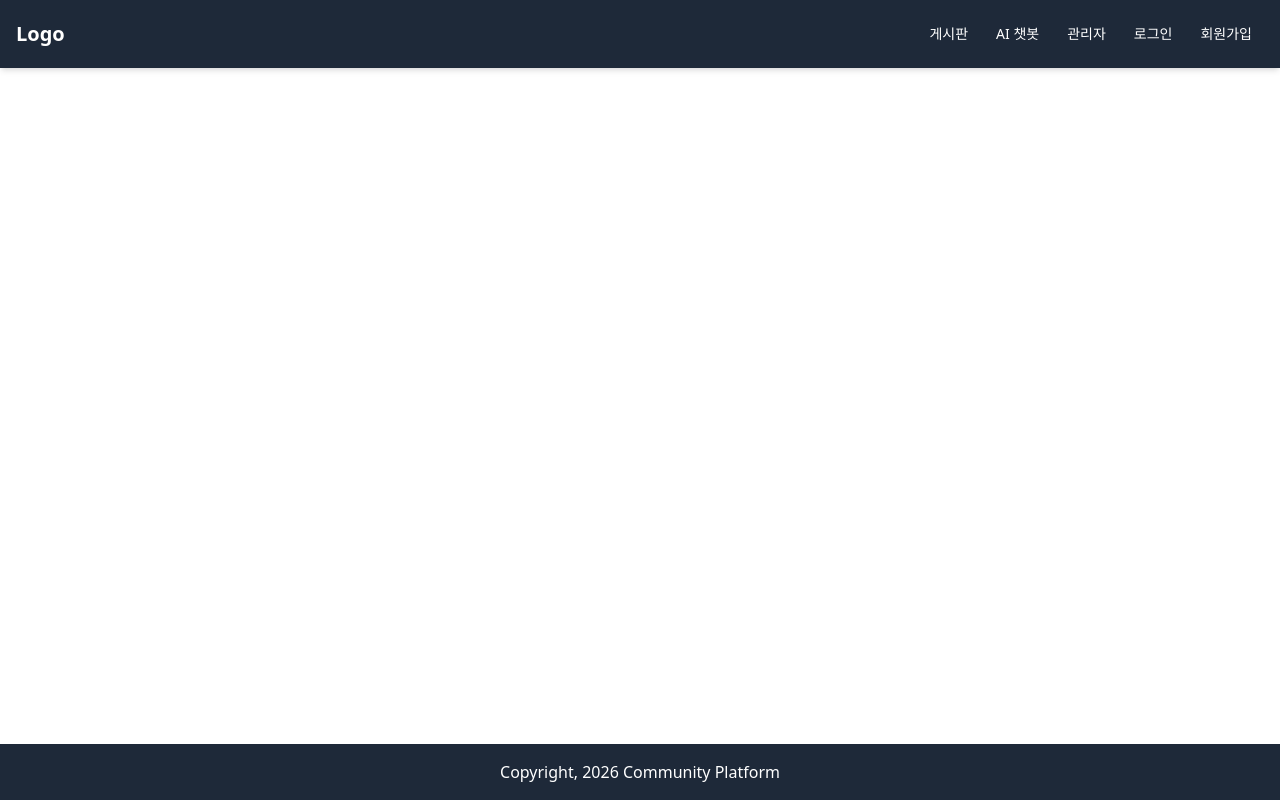
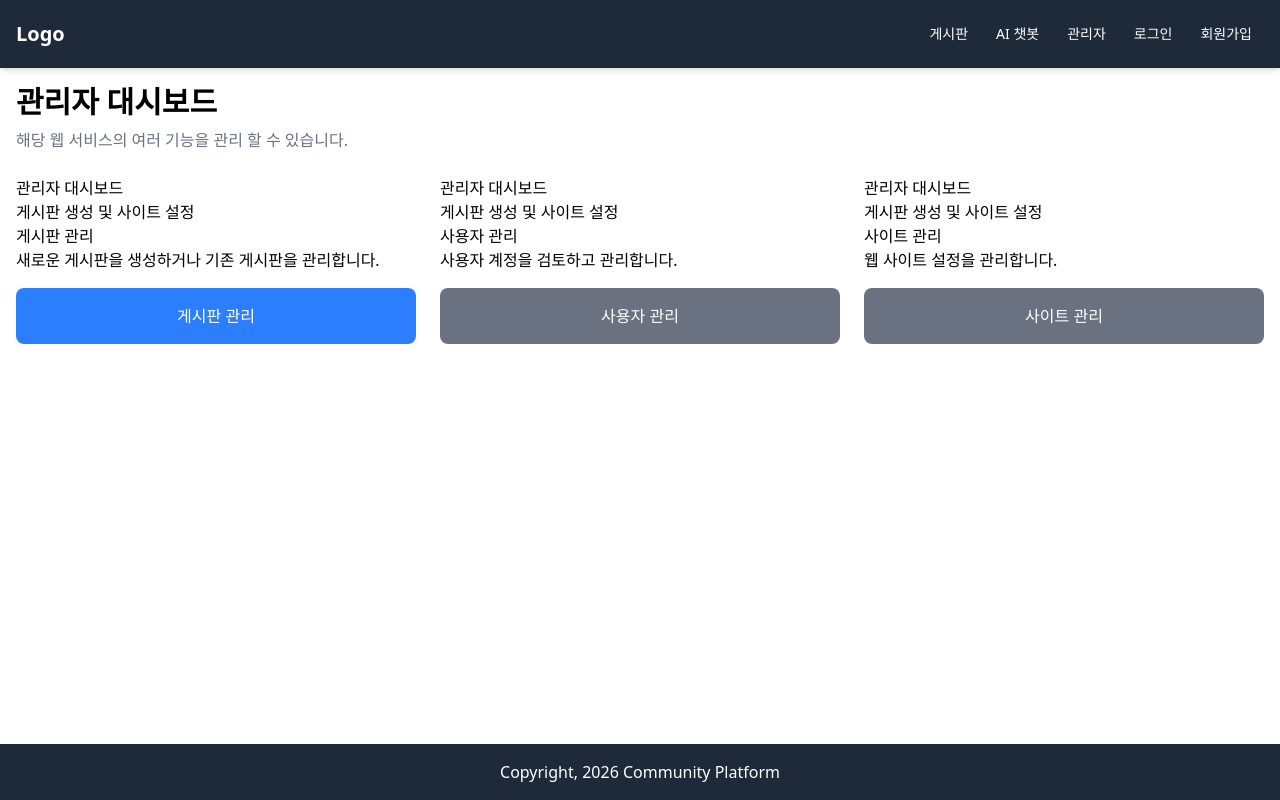
Before and after one commit to citeFred/community_fe, a React (Vite) app: page /admin in a window 1280 px wide. Built offline with nearby package versions, Linux system fonts and the light colour scheme.

Commit message:
feat: 기초 관리자 페이지(게시판 생성 등) 컴포넌트 및 페이지 구성

```diff
--- /dev/null
+++ b/src/components/cards/ActionCard.jsx
@@ -0,0 +1,25 @@
+function ActionCard({title, text, buttonText, onButtonClick, buttonVariant = 'primary'}) {
+    const buttonStyles = {
+        primary: 'bg-blue-500 hover:bg-blue-700',
+        success: 'bg-green-500 hover:bg-green-700',
+        danger: 'bg-red-500 hover:bg-red-700',
+        secondary: 'bg-gray-500 hover:bg-gray-700',
+    };
+
+    const buttonClass = `w-full px-4 py-4 text-white rounded-lg ${buttonStyles[buttonVariant] || buttonStyles['primary']}`
+
+    return (
+        <div>
+            <h2>관리자 대시보드</h2>
+            <p>게시판 생성 및 사이트 설정</p>
+
+            <div>
+                <h5>{title}</h5>
+                <p>{text}</p>
+                <button onClick = {onButtonClick} className={`mt-4 ${buttonClass}`}>{buttonText}</button>
+            </div>
+        </div>
+    )
+}
+
+export default ActionCard;
--- /dev/null
+++ b/src/pages/admin/AdminPage.jsx
@@ -0,0 +1,40 @@
+import { useNavigate } from "react-router-dom";
+import ActionCard from "../../components/cards/ActionCard";
+
+function AdminPage() {
+    const navigate = useNavigate();
+
+    return (
+        <div>
+            <div className="board-b mb-6">
+                <h2 className="text-3xl font-bold">관리자 대시보드</h2>
+                <p className="mt-2 text-gray-500">해당 웹 서비스의 여러 기능을 관리 할 수 있습니다.</p>
+            </div>
+            <div className="grid grid-cols-1 md:grid-cols-2 lg:grid-cols-3 gap-6">
+                <ActionCard
+                    title="게시판 관리"
+                    text="새로운 게시판을 생성하거나 기존 게시판을 관리합니다."
+                    buttonText="게시판 관리"
+                    buttonVariant="primary"
+                    onButtonClick={() => { navigate('/admin/boards'); alert('게시판 관리 페이지로 이동'); }}
+                />
+                <ActionCard
+                    title="사용자 관리"
+                    text="사용자 계정을 검토하고 관리합니다."
+                    buttonText="사용자 관리"
+                    buttonVariant="secondary"
+                    onButtonClick={() => { alert('사용자 관리 페이지로 이동(구현예정)'); }}
+                />
+                <ActionCard
+                    title="사이트 관리"
+                    text="웹 사이트 설정을 관리합니다."
+                    buttonText="사이트 관리"
+                    buttonVariant="secondary"
+                    onButtonClick={() => { alert('사이트 관리 페이지로 이동(구현예정)'); }}
+                />
+            </div>
+        </div>
+    )
+}
+
+export default AdminPage;
--- /dev/null
+++ b/src/pages/admin/board-management/BoardCreatePage.jsx
@@ -0,0 +1,9 @@
+function BoardCreatePage() {
+    return (
+        <div>
+            게시판 생성 폼 페이지
+        </div>
+    )
+}
+
+export default BoardCreatePage;
--- /dev/null
+++ b/src/pages/admin/board-management/BoardManagementPage.jsx
@@ -0,0 +1,9 @@
+function BoardManagementPage() {
+    return (
+        <div>
+            게시판 리스트 및 게시판 생성 버튼 위치
+        </div>
+    )
+}
+
+export default BoardManagementPage;
--- a/src/routes/AppRoutes.jsx
+++ b/src/routes/AppRoutes.jsx
@@ -1,11 +1,21 @@
 import { Route, Routes } from "react-router-dom";
 import HomePage from "../pages/home/HomePage";
 import BoardListPage from "../pages/boards/BoardListPage";
+import AdminPage from "../pages/admin/AdminPage";
+import BoardManagementPage from "../pages/admin/board-management/BoardManagementPage";
+import BoardCreatePage from "../pages/admin/board-management/BoardCreatePage";
 
 function AppRoutes() {
     return (
         <Routes>
+            {/* home */}
             <Route path="/" element={<HomePage />} />
+
+            {/* admin */}
+            <Route path="/admin" element={<AdminPage />} />
+            <Route path="/admin/boards" element={<BoardManagementPage />} />
+            <Route path="/admin/boards/create" element={<BoardCreatePage />} />
+
             <Route path="/boards" element={<BoardListPage />} />
         </Routes>
     )
```
